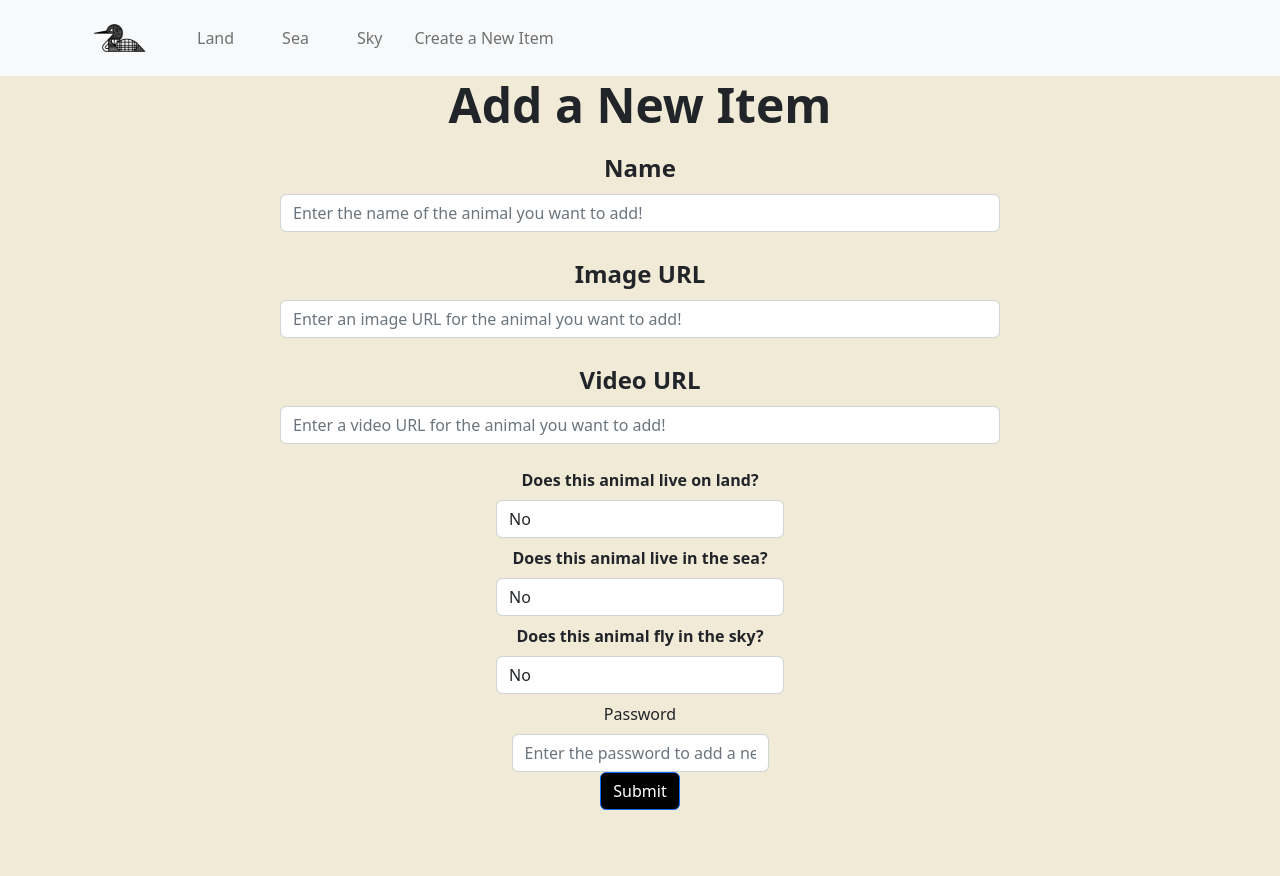
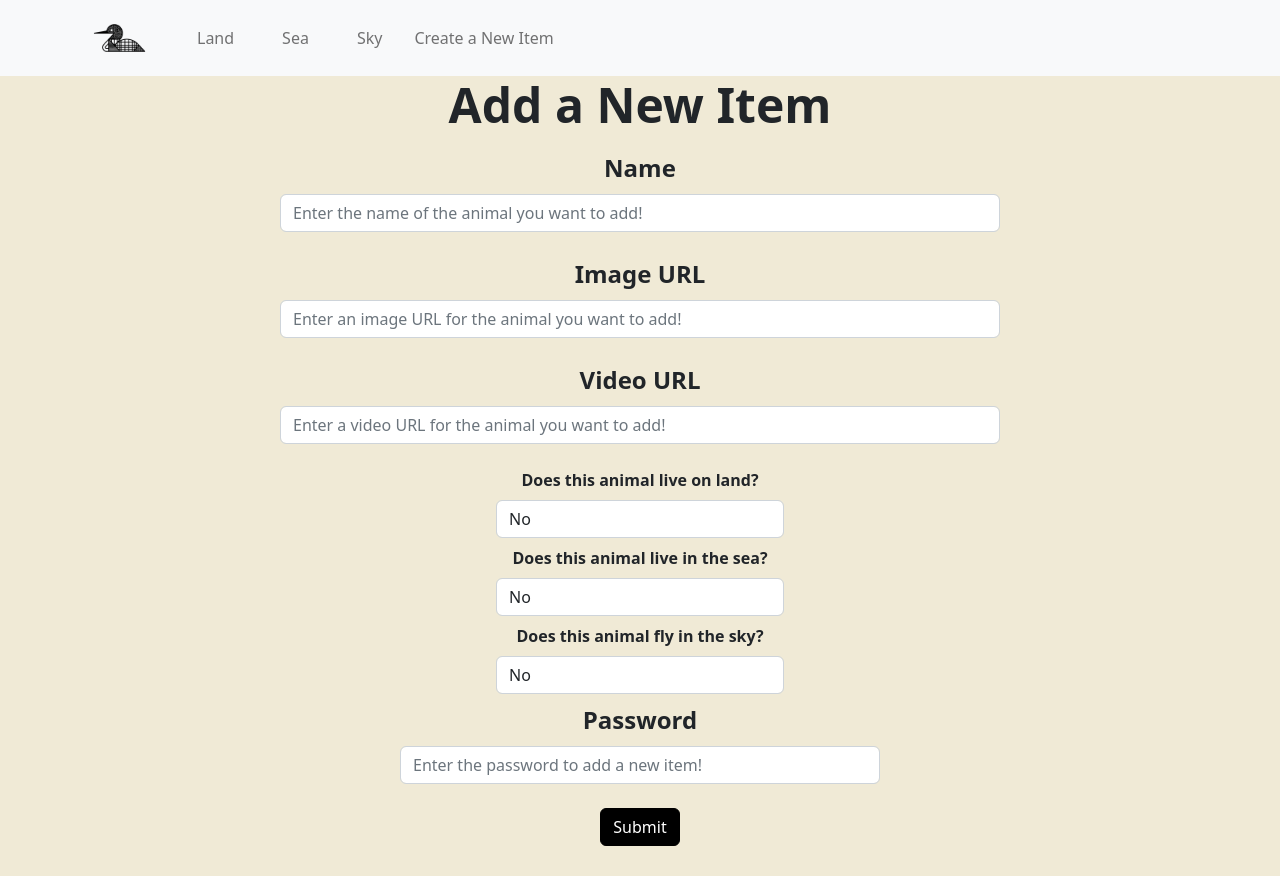
Before and after one commit to Ill-Eagle-Official/loon, a React (Create React App) app in the folder frontend/: page /new in a window 1280 px wide. Built offline with nearby package versions, Linux system fonts and the light colour scheme.

Commit message:
test post request to server

```diff
--- a/frontend/src/components/NewItemPage.js
+++ b/frontend/src/components/NewItemPage.js
@@ -45,6 +45,11 @@ export default function NewItemPage() {
       return;
     }
 
+    if (newItem.name === "" || newItem.image_url === "" || newItem.video_url === "") {
+      alert("Please fill in all fields!");
+      return;
+    }
+
     fetch("/api/items", {
       method: "POST",
       headers: {
@@ -55,6 +60,10 @@ export default function NewItemPage() {
       .then((response) => response.json())
       .then((data) => {
         console.log("Success:", data);
+      })
+      .then(() => {
+        alert("Item added!");
+        window.location.href = "/";
       })
       .catch((error) => {
         console.error("Error:", error);
--- a/frontend/src/styles/AddStyles.css
+++ b/frontend/src/styles/AddStyles.css
@@ -79,8 +79,25 @@
   font-weight: 600;
   margin-bottom: 0.5rem;
 }
+.new-item-page .new-item-form .password-entry {
+  display: flex;
+  flex-direction: column;
+  align-items: center;
+  justify-content: center;
+  margin: 0 auto;
+  width: 50%;
+}
+.new-item-page .new-item-form .password-entry .form-label {
+  font-size: 1.5rem;
+  font-weight: 600;
+  margin-bottom: 0.5rem;
+}
+.new-item-page .new-item-form .password-entry .form-control {
+  margin-bottom: 1.5rem;
+}
 .new-item-page .new-item-form .submit-button {
   background-color: black;
+  border-color: black;
 }
 
 /*# sourceMappingURL=AddStyles.css.map */
--- a/frontend/src/styles/AddStyles.scss
+++ b/frontend/src/styles/AddStyles.scss
@@ -92,8 +92,28 @@
       }
     }
 
+    .password-entry {
+      display: flex;
+      flex-direction: column;
+      align-items: center;
+      justify-content: center;
+      margin: 0 auto;
+      width: 50%;
+
+      .form-label {
+        font-size: 1.5rem;
+        font-weight: 600;
+        margin-bottom: 0.5rem;
+      }
+
+      .form-control {
+        margin-bottom: 1.5rem;
+      }
+    }
+
     .submit-button {
       background-color: black;
+      border-color: black;
     }
   }
 }
```
Also changed, not shown: 1 other file (tests, documents, lock files or other folders).
